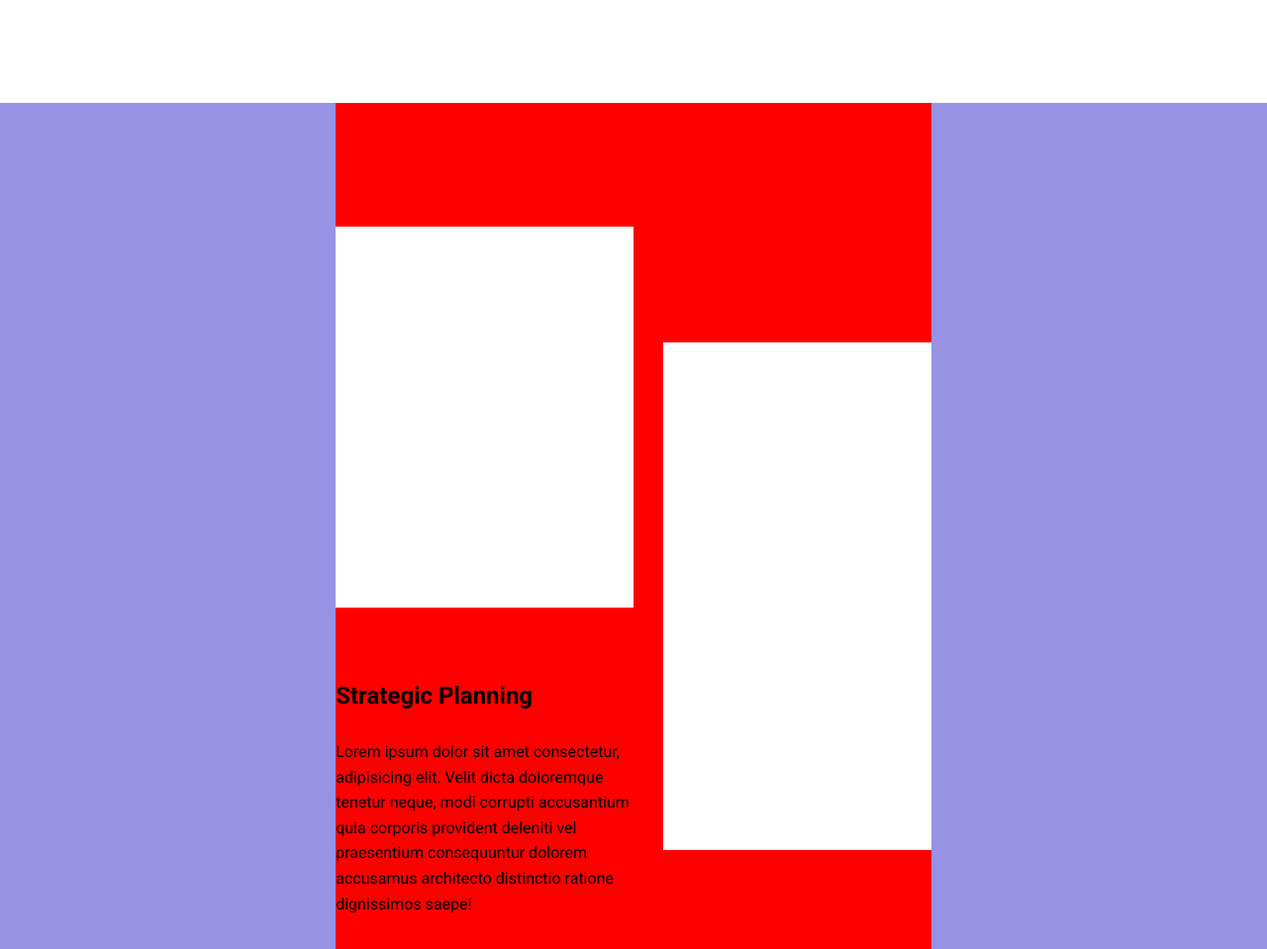
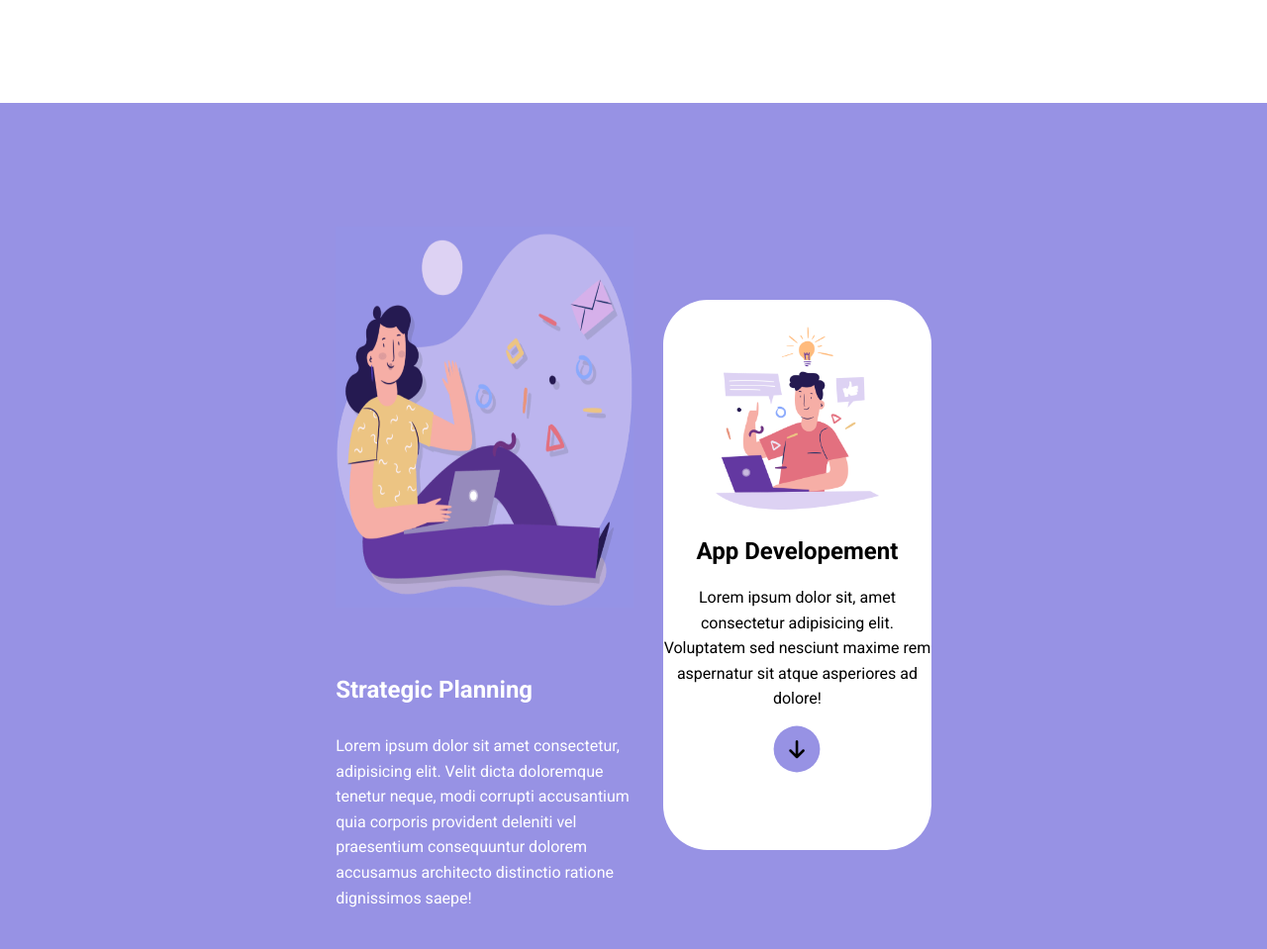
Before and after one commit to AbhaySinghNaruka/htmlcss-responsive-layout, a plain HTML site: page index.html in a window 1280 px wide. Shown: the part 841-1800 px from the top of the page at 99% size. Drawn offline with Linux system fonts and the light colour scheme.

Commit message:
done second section visual desktop

```diff
--- a/css/style.css
+++ b/css/style.css
@@ -183,7 +183,7 @@ html {
     width: 47%;
     height: 95%;
     margin: 0 auto;
-    background-color: red;
+    /* background-color: red; */
     display: flex;
     justify-content: space-between;
     position: relative;
@@ -191,14 +191,15 @@ html {
 
 .left-side {
     width: 50%;
+    color: white;
 }
 
 .img-woman-1 {
-    background-color: white;
+
     height: 45%;
     width: 100%;
     margin-top: 125px;
-    margin-bottom: 75px;
+    margin-bottom: 15px;
 }
 
 .text {
@@ -209,13 +210,42 @@ html {
     margin-bottom: 30px;
 }
 
-.img-man-1 {
+.img-man-1-container {
     width: 45%;
-    height: 60%;
+    height: 65%;
     background-color: white;
     position: absolute;
     right: 0;
     bottom: 100px;
+    border-radius: 45px;
+}
+
+.img {
+    display: flex;
+    justify-content: center;
+}
+
+.img-man-1 {
+    width: 70%;
+    height: 55%;
+    margin-top: 25px;
+}
+
+.man-1-text {
+    text-align: center;
+}
+
+.man-1-text h2 {
+    margin-top: 25px;
+    margin-bottom: 20px;
+}
+
+.arrow-down {
+    background-color: #9792E4;
+    padding: 10px 12px;
+    border-radius: 100%;
+    scale: 1.3;
+    margin-top: 20px;
 }
 
 .testimonials {
--- a/index.html
+++ b/index.html
@@ -103,17 +103,29 @@
         </div>
     </div>
 
-
     <div class="lilla-background">
         <div class="lilla-section-container">
             <div class="left-side">
-                <div class="img-woman-1"></div>
+
+                    <img class="img-woman-1" src="img/planning1.png" alt="">
+
                 <div class="text">
                     <h2>Strategic Planning</h2>
                     <p class="spaziatura">Lorem ipsum dolor sit amet consectetur, adipisicing elit. Velit dicta doloremque tenetur neque, modi corrupti accusantium quia corporis provident deleniti vel praesentium consequuntur dolorem accusamus architecto distinctio ratione dignissimos saepe!</p>
                 </div>
             </div>
-            <div class="img-man-1"></div>
+            <div class="img-man-1-container">
+                <div class="img">
+                    <img class="img-man-1" src="img/planning2.png" alt="">
+                </div>
+                <div class="man-1-text">
+                    <h2>App Developement</h2>
+                    <p class="spaziatura">Lorem ipsum dolor sit, amet consectetur adipisicing elit. Voluptatem sed nesciunt maxime rem aspernatur sit atque asperiores ad dolore!</p>
+                    <i class="arrow-down fa-solid fa-arrow-down"></i>
+                </div>
+
+            </div>
+
         </div>
     </div>
     <div class="testimonials">TESTIMONIALS</div>
```
